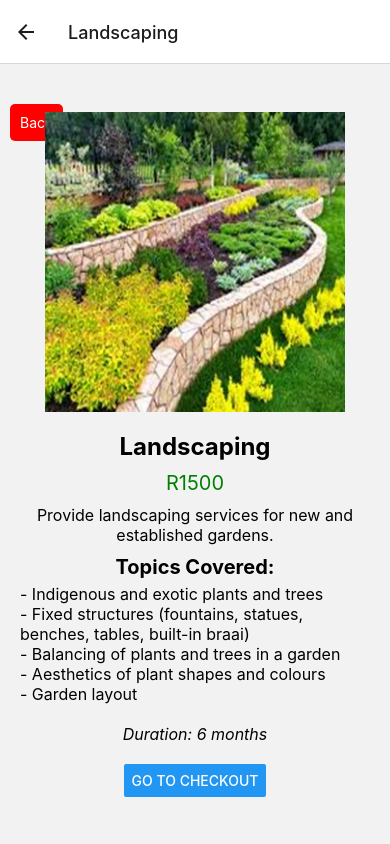
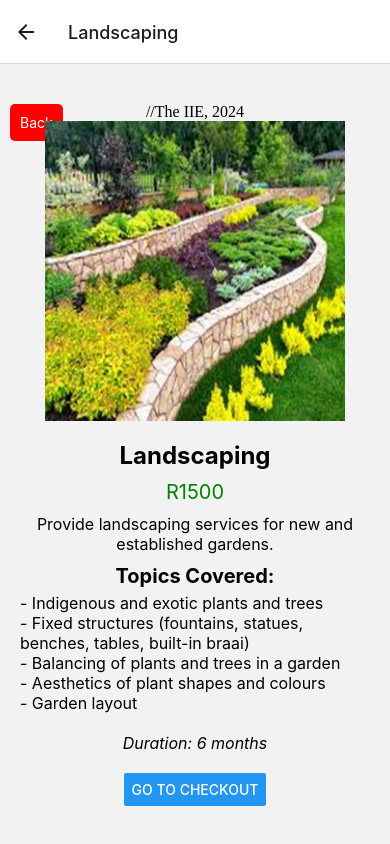
Before and after one commit to VCST10445672/mast, a React Native app: screen /Landscaping in a window 390 px wide. Built offline with nearby package versions, Linux system fonts and the light colour scheme.

Commit message:
Update landScaping.js

```diff
--- a/screens/landScaping.js
+++ b/screens/landScaping.js
@@ -1,9 +1,9 @@
 import React from 'react';
 import { View, StyleSheet, TouchableOpacity, Image, Text, Button } from 'react-native';
 
-const LandscapingScreen = ({ navigation }) => {
+const LandscapingScreen = ({ navigation }) => {    //The IIE, 2024
   return (
-    <View style={styles.container}>
+    <View style={styles.container}>    //The IIE, 2024
       <TouchableOpacity style={styles.backButton} onPress={() => navigation.goBack()}>
         <Text style={styles.backButtonText}>Back</Text>
       </TouchableOpacity>
@@ -32,7 +32,7 @@ const LandscapingScreen = ({ navigation }) => {
   );
 };
 
-const styles = StyleSheet.create({
+const styles = StyleSheet.create({    //The IIE, 2024
   container: {
     flex: 1,
     justifyContent: 'center',
```
